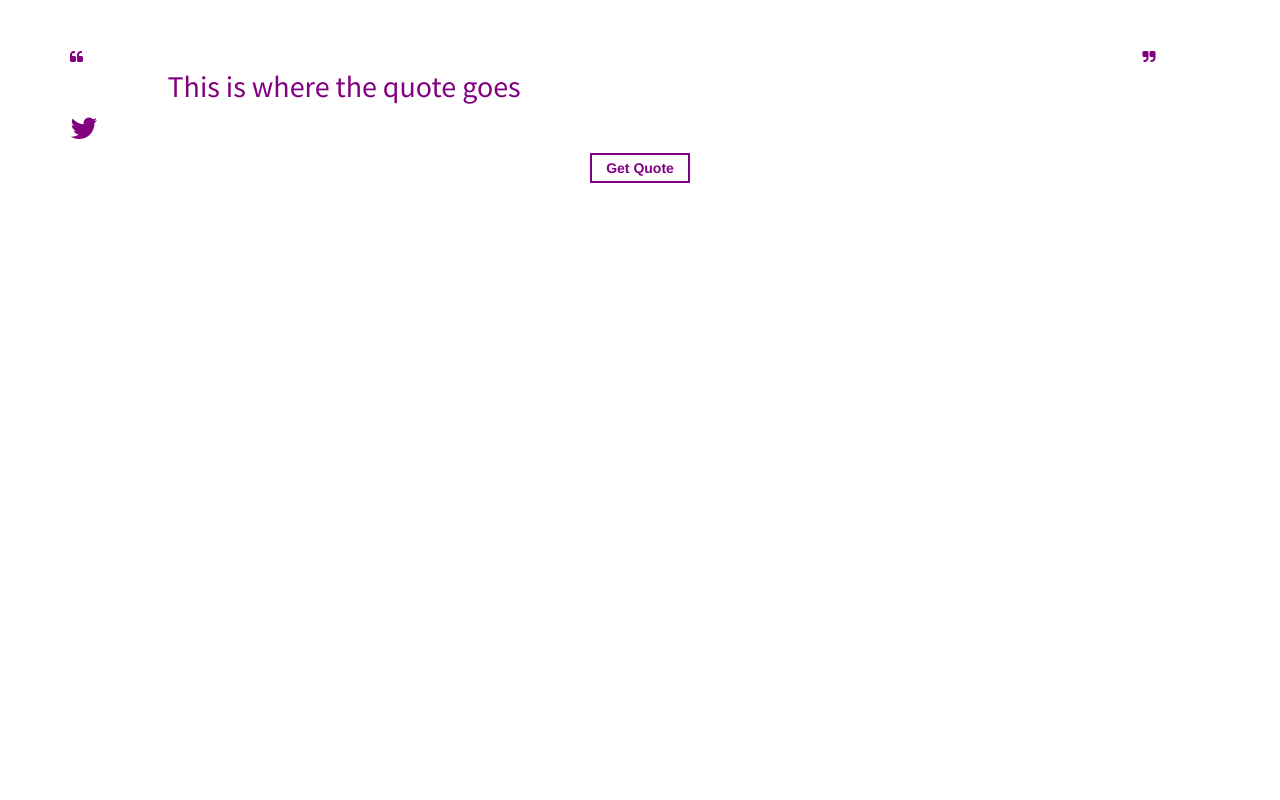
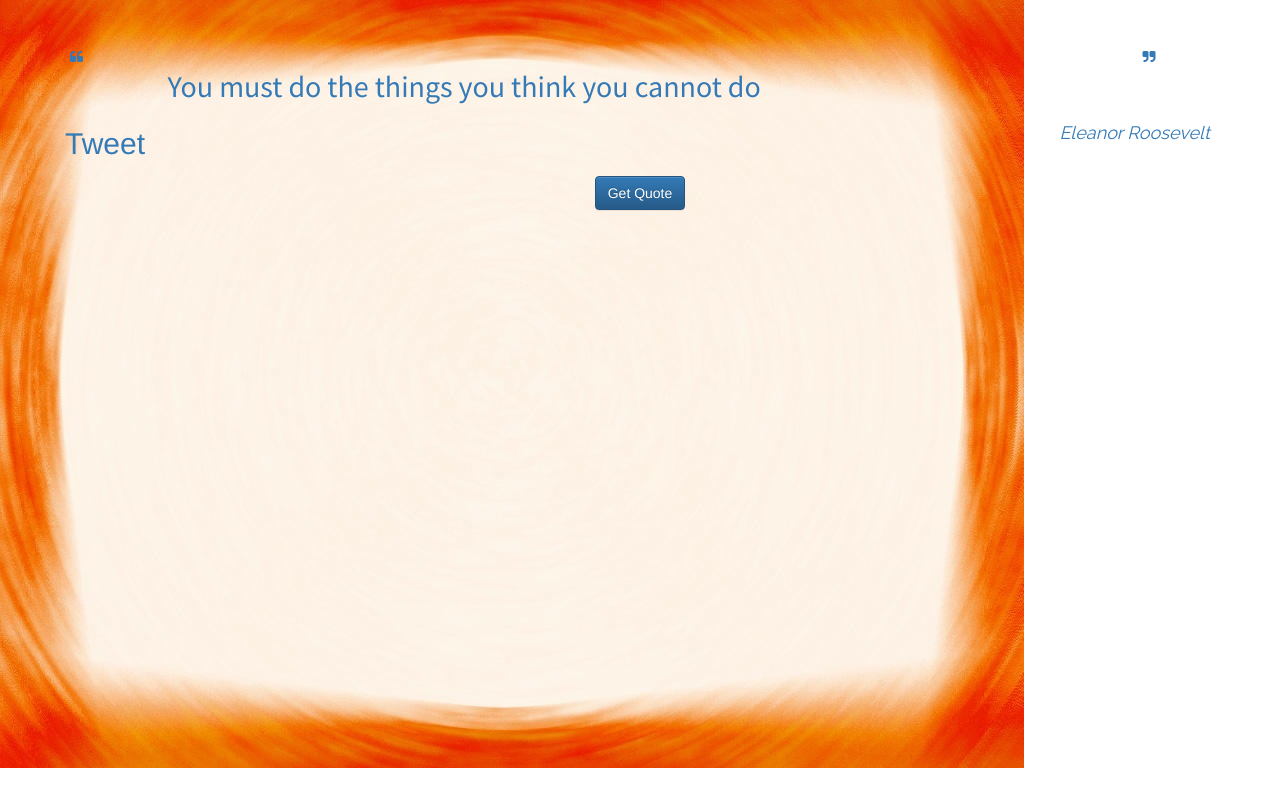
Before and after one commit to iceveda06/Quote-Generator, a plain HTML site: page index.html in a window 1280 px wide. Drawn offline with nearby package versions, Linux system fonts and the light colour scheme.

Commit message:
finished

```diff
--- a/css/style.css
+++ b/css/style.css
@@ -1,38 +1,31 @@
+body {
+    background-image: url("../images/red.jpg");
+    background-repeat: no-repeat;
+
+}
+
 .quote {
     font-family: 'Source Sans Pro', sans-serif;
-    color: purple;
+    color: #337ab7;
     margin-top: 50px;
-  }
+}
 
 .authorBox {
     font-family: 'Raleway', sans-serif;
     font-style: italic;
-    color: purple;
-    padding: 10px;
+    color: #337ab7;
+    text-align: center;
 }
 
 .share {
-    padding: 0px;
     font-size: 30px;
-
-}
-
-#getMessage {
-    background-color: white;
-    color: purple;
-    height: 30px;
-    width: 100px;
-    font-weight: bolder;
-    border: 2px solid purple;
-    margin-top: 10px;
-}
-
-#getMessage:hover {
-    color: white;
-    background-color: purple;
 }
 
 .fa-twitter {
     background-color: white;
-    color: purple;
+    color: #337ab7;
 }
+
+#tweeting {
+    padding: 10px;
+}
--- a/index.html
+++ b/index.html
@@ -4,7 +4,7 @@
     <meta charset="UTF-8">
     <meta name="viewport" content="width=device-width, initial-scale=1.0">
     <link rel="stylesheet" href="https://maxcdn.bootstrapcdn.com/bootstrap/3.3.7/css/bootstrap.min.css" integrity="sha384-BVYiiSIFeK1dGmJRAkycuHAHRg32OmUcww7on3RYdg4Va+PmSTsz/K68vbdEjh4u" crossorigin="anonymous">
-    <link href="https://fonts.googleapis.com/css?family=Source+Sans+Pro" r<link href="https://fonts.googleapis.com/css?family=Raleway|Source+Sans+Pro" rel="stylesheet">
+    <link href="https://fonts.googleapis.com/css?family=Raleway|Source+Sans+Pro" rel="stylesheet">
     <link rel="stylesheet" href="https://maxcdn.bootstrapcdn.com/bootstrap/3.3.7/css/bootstrap-theme.min.css" integrity="sha384-rHyoN1iRsVXV4nD0JutlnGaslCJuC7uwjduW9SVrLvRYooPp2bWYgmgJQIXwl/Sp" crossorigin="anonymous">
     <link rel="stylesheet" type="text/css" href="css/style.css">
     <link href="https://maxcdn.bootstrapcdn.com/font-awesome/4.7.0/css/font-awesome.min.css" rel="stylesheet" integrity="sha384-wvfXpqpZZVQGK6TAh5PVlGOfQNHSoD2xbE+QkPxCAFlNEevoEH3Sl0sibVcOQVnN" crossorigin="anonymous">
@@ -15,33 +15,37 @@
     <div class="container">
         <!-- This is where the Quote is shown -->
         <div class="row quote">
-            <div class="col-sm-1">
+            <div class="col-md-1 col-xs-1">
                 <i class="fa fa-quote-left" aria-hidden="true"></i>
             </div>
-            <div class="col-sm-10">
-                <h2 id="quoteText">This is where the quote goes</h2>
+            <div class="col-md-10 col-xs-10">
+                <h2 id="quoteText">You must do the things you think you cannot do</h2>
             </div>
-            <div class="col-sm-1">
+            <div class="col-md-1 col-xs-1">
                 <i class="fa fa-quote-right" aria-hidden="true"></i>
             </div>
         </div>
         <!-- Share the quotes to social media -->
         <div class="row share">
-            <div class="col-sm-6">
-                <i class="fa fa-twitter" aria-hidden="true"></i>
+            <div id="tweeting" class="col-md-6 col-xs-6">
+             <!--    <button id="btnTweet" class="fa fa-twitter" aria-hidden="true"></button>
+ -->
+<a href="https://twitter.com/share" class="twitter-share-button" data-show-count="false">Tweet</a><script async src="//platform.twitter.com/widgets.js" charset="utf-8"></script>
+
+
             </div>
-         <!-- Author name -->
-        <div class = "col-sm-6 authorBox">
-                    <h4 id="author" class="text-right"></h4>
+            <!-- Author name -->
+            <div class="col-sm-6 col-xs-6 authorBox">
+                <h4 id="author" class="text-right">Eleanor Roosevelt</h4>
             </div>
         </div>
         <!-- Button to get a new quote -->
-        <!-- <div class="row"> -->
-        <div class="col-sm-12 text-center">
-            <button id="getMessage">
-                Get Quote</button>
+        <div class="row">
+            <div class="col-sm-12 text-center">
+                <button id="getMessage" class="btn btn-primary">
+                    Get Quote</button>
+            </div>
         </div>
-    </div>
     </div>
     <script src="https://ajax.googleapis.com/ajax/libs/jquery/3.1.1/jquery.min.js"></script>
     <script src="https://maxcdn.bootstrapcdn.com/bootstrap/3.3.7/js/bootstrap.min.js" integrity="sha384-Tc5IQib027qvyjSMfHjOMaLkfuWVxZxUPnCJA7l2mCWNIpG9mGCD8wGNIcPD7Txa" crossorigin="anonymous"></script>
--- a/js/app.js
+++ b/js/app.js
@@ -12,7 +12,11 @@
    			 var quote = json.quoteText;
    			 var author = json.quoteAuthor;
    			$("#quoteText").html(quote);
-   			$("#author").html(author);
+        if (author === "") {
+          $("#author").html(" - " + "Anonymous");
+        } else
+   			$("#author").html(" - " + author);
+
+ });
+ });
  		});
-    });
-  });
```
Also changed, not shown: images/flowers.jpg (added), images/hotpink.jpg (added), images/leaf.jpg (added), images/red.jpg (added), images/wood_floor.jpg (added).
